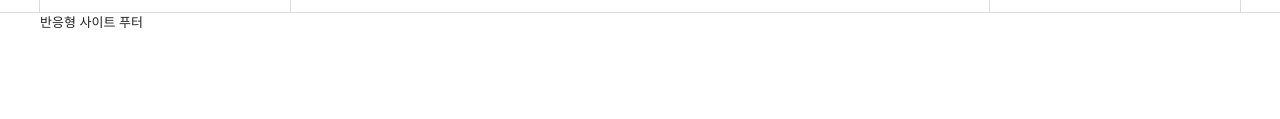
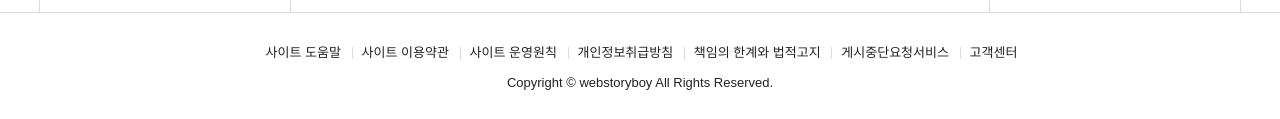
Before and after one commit to ParkHJ11/responsiveWeb, a plain HTML site: page index.html in a window 1280 px wide. Shown: the part 1834-1953 px from the top of the page. Before the commit the page ends 1867 px from the top, so only its background shows below. Drawn offline with nearby package versions, Linux system fonts and the light colour scheme; a web font is replaced by a local one.

Commit message:
add footer

```diff
--- a/index.html
+++ b/index.html
@@ -348,7 +348,25 @@
     </main>
     <footer id="footer">
         <div class="container">
-            <h2>반응형 사이트 푸터</h2>
+            <h2 class="ir_su">반응형 사이트 푸터</h2>
+            <div class="row">
+                <div class="footer">
+                    <ul>
+                        <li><a href="#a">사이트 도움말</a></li>
+                        <li><a href="#a">사이트 이용약관</a></li>
+                        <li><a href="#a">사이트 운영원칙</a></li>
+                        <li><a href="#a"><strong>개인정보취급방침</strong></a></li>
+                        <li><a href="#a">책임의 한계와 법적고지</a></li>
+                        <li><a href="#a">게시중단요청서비스</a></li>
+                        <li><a href="#a">고객센터</a></li>
+                    </ul>
+                    <address>
+                        Copyright &copy;
+                        <a href="http://webstoryboy.co.kr"><strong>webstoryboy</strong></a>
+                        All Rights Reserved.
+                    </address>
+                </div>
+            </div>
         </div>
     </footer>
     <!-- //footer -->
--- a/styles/style.css
+++ b/styles/style.css
@@ -181,6 +181,18 @@ font-family: 'Abel', sans-serif; }
 
 
 
+/* footer */
+.footer { text-align: center; padding: 30px 50px; }
+.footer li { position: relative; display: inline; padding: 0 7px 0 10px; white-space: nowrap; }
+.footer li:before { content: ''; width: 1px; height: 12px; background: #dbdbdb; position: absolute; left: 0; top: 2px;  }
+.footer li:first-child:before { width: 0; }
+.footer address { padding-top: 10px; }
+
+
+
+
+
+
 
 
 
```
Also changed, not shown: 1 other file.
